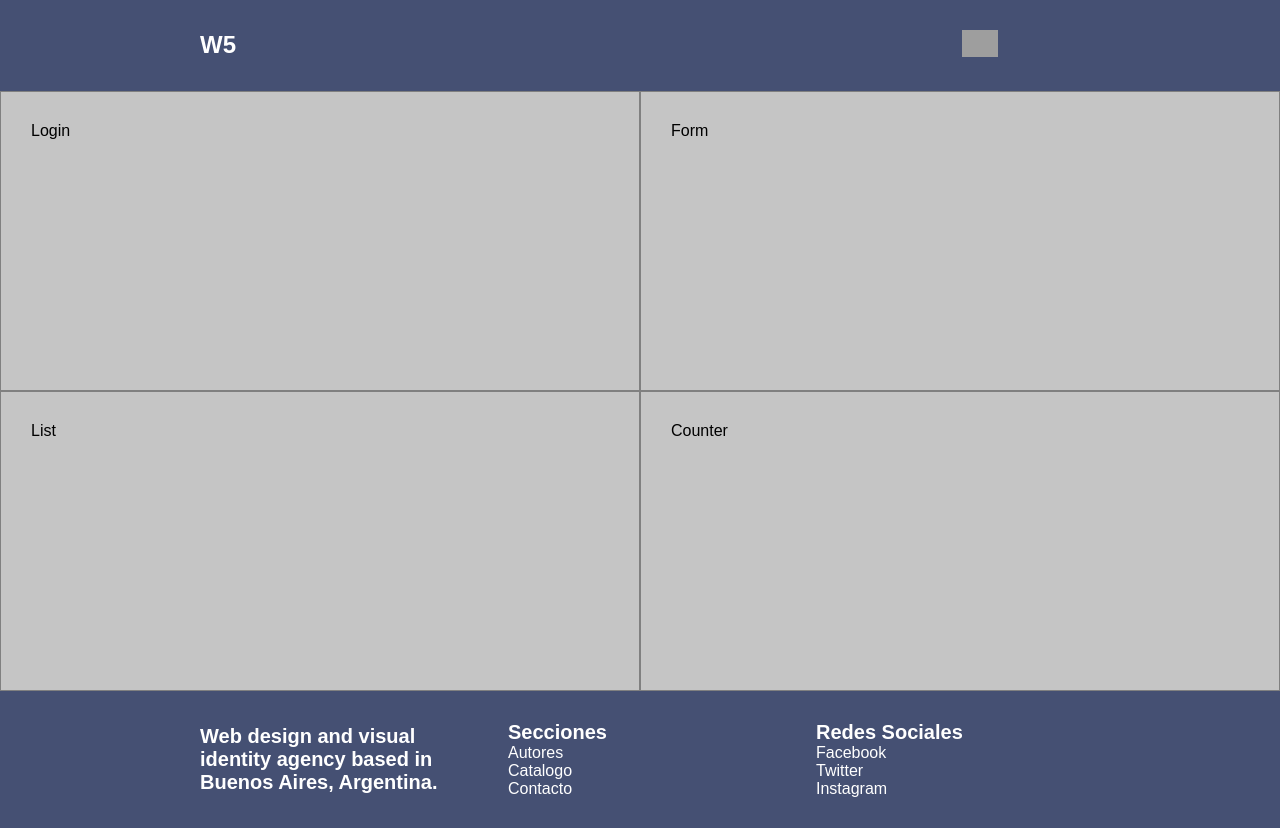
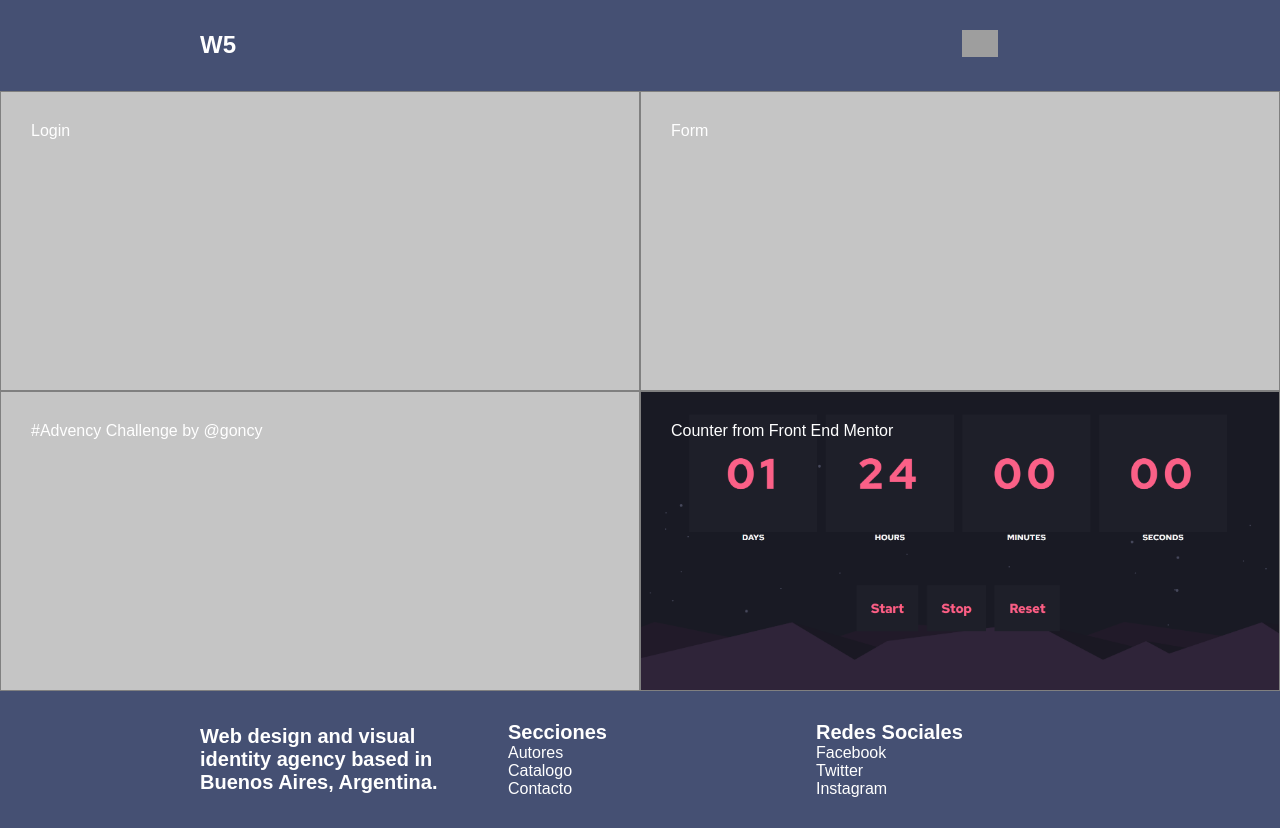
Before and after one commit to Guillef33/website-gf, a React (Create React App) app: page /react-projects in a window 1280 px wide. Built offline with nearby package versions, Linux system fonts and the light colour scheme; grey boxes are pictures that could not be loaded.

Commit message:
proyectos react en home

```diff
--- a/src/components/Home.js
+++ b/src/components/Home.js
@@ -73,7 +73,7 @@ function Home() {
       </section>
       <section className="container">
         <div className="hero-title">
-          <h1>Estos son mis proyectos en React.Js</h1>
+          <h3>Estos son mis proyectos en React.Js</h3>
         </div>
         <ReactProjects />
       </section>
--- a/src/components/hero/hero.css
+++ b/src/components/hero/hero.css
@@ -13,6 +13,19 @@
   line-height: 1;
 }
 
+
+.hero-title h2 {
+  font-size: 5em;
+  color: #455073;
+  line-height: 1;
+}
+
+.hero-title h3 {
+  font-size: 3em;
+  color: #455073;
+  line-height: 1;
+}
+
 .hero-title p {
     color: #455073;
     font-size: 2em;
--- a/src/components/portfolio/portfolio.css
+++ b/src/components/portfolio/portfolio.css
@@ -16,12 +16,14 @@ a {
   color: #455073 ;
 }
 
-.menu {
+/* .menu {
   padding: 5rem 0;
-}
+} */
 .title {
   text-align: center;
   margin-bottom: 2rem;
+  color: #455073 ;
+  font-size: 6em;
 }
 .underline {
   width: 5rem;
--- a/src/pages/Sobre-mi.js
+++ b/src/pages/Sobre-mi.js
@@ -6,9 +6,9 @@ function SobreMi () {
     return (
       <>
         <div className="about-container hero-title">
-          <h1>De las ciencias blandas a las ciencias duras: siempre busque innovar y experimentar lo que es y lo que va a venir</h1>
+          <h2>De las ciencias blandas a las ciencias duras con un solo objetivo: innovar</h2>
           <p>
-            Hi, mi nombre es Guillermo. Un gusto en conocerte. Desde que comence a trabajar en comunicacion digital (Social Media, Media Planning, Analytics, SEO) siempre me intereso conocer como funcionaban las cosas. Urgando sobre eso me encontre que Javascript era el motor donde corrian todos los servicios que utilizaba y que para conocer mas, necesitaba aprender Javascript. Eso hice. Lo comence usando a traves de WordPress. Y ahora lo uso con React. Este conocimiento me ayudo mucho a poder participar de equipos de desarrollo, en un principio como PM y ahora como dev.
+            Hola, mi nombre es Guillermo. Desde que comence a trabajar en comunicacion digital (Social Media, Media Planning, Analytics, SEO) siempre me intereso conocer como funcionaban las cosas. Urgando sobre eso me encontre que Javascript era el motor donde corrian todos los servicios que utilizaba y que para conocer mas, necesitaba aprender Javascript. Eso hice. Lo comence usando a traves de WordPress. Y ahora lo uso con React. Este conocimiento me ayudo mucho a poder participar de equipos de desarrollo, en un principio como PM y ahora como dev.
           </p>
         </div>
       </>
--- a/src/pages/react/page/ReactProjects.css
+++ b/src/pages/react/page/ReactProjects.css
@@ -3,8 +3,9 @@
     grid-template-columns: 1fr 1fr;
 }
 
-.HeroLink {
+.ReactLink {
     height: 300px;
     padding: 30px;
     border: 1px solid gray;
+    color: white;
 }
--- a/src/pages/react/page/ReactProjects.js
+++ b/src/pages/react/page/ReactProjects.js
@@ -6,23 +6,32 @@ import {
   NavLink,
 } from "react-router-dom";
 import './ReactProjects.css';
+import backgroundImage from '../projects/counter/counter.png'
+
 
 function ReactProjects() {
   return (
     <div className="project-container">
-      <NavLink to="/login" className="HeroLink">
+      <NavLink to="/login" className="ReactLink">
         Login
       </NavLink>
-      <NavLink to="/form" className="HeroLink">
+      <NavLink to="/form" className="ReactLink">
         Form
       </NavLink>
 
-      <NavLink to="/list" className="HeroLink">
-        List
+      <NavLink to="/list" className="ReactLink">
+        #Advency Challenge by @goncy
       </NavLink>
 
-      <NavLink to="/counter" className="HeroLink">
-        Counter
+      <NavLink
+        to="/counter"
+        className="ReactLink"
+        style={{
+          backgroundImage: `url(${backgroundImage})`,
+          backgroundSize: "cover",
+        }}
+      >
+        Counter from Front End Mentor
       </NavLink>
     </div>
   );
```
Also changed, not shown: src/pages/react/projects/counter/counter.png (added).
